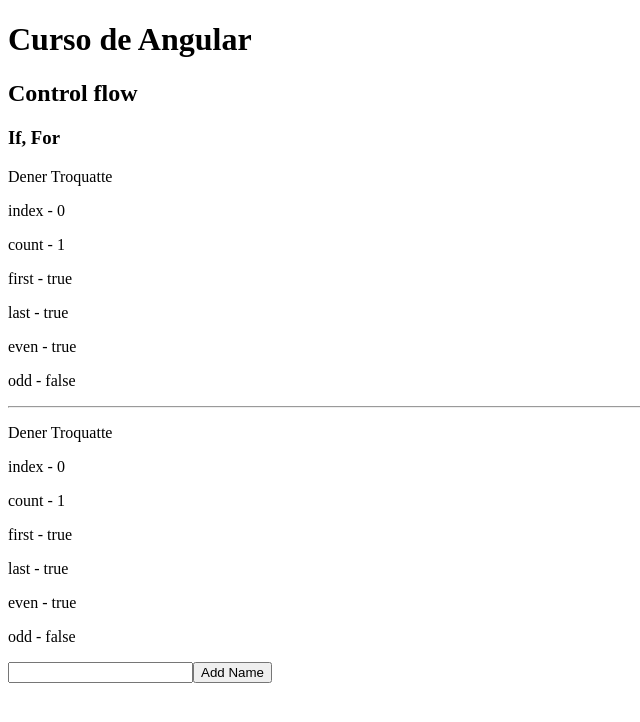
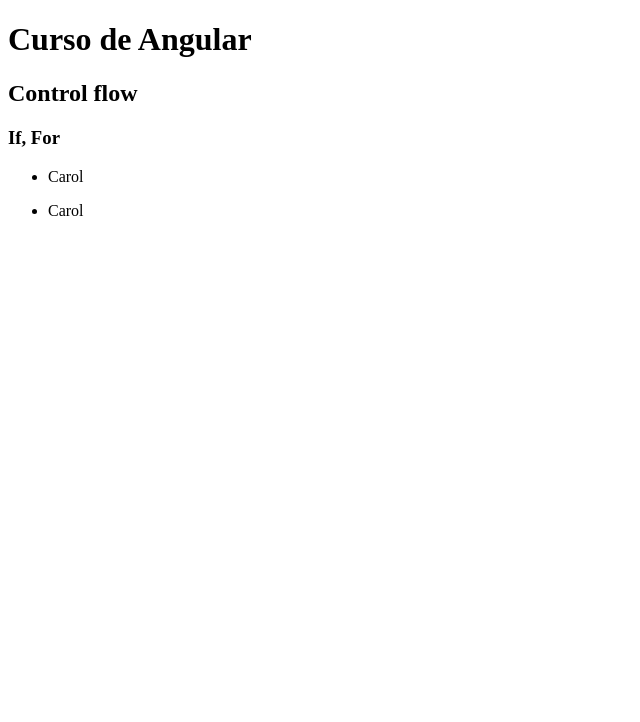
Before and after one commit to CarolMontteiro/CursoAngularVers-o-7, an Angular app: page / in a window 1280 px wide. Shown: the top 722 px of the page, without its empty margins (0-640 px from the left). Built offline with nearby package versions, Linux system fonts and the light colour scheme.

Commit message:
Aula de Control Floe: @For - @empty

```diff
--- a/src/app/components/template/template-control-flow/template-control-flow.component.html
+++ b/src/app/components/template/template-control-flow/template-control-flow.component.html
@@ -3,48 +3,22 @@
 <h3>If, For</h3>
 
 <!-- Nova Forma -->
-@for (
-     item of itens; track item.name;
-     let i = $index;
-     let c = $count;
-     let f = $first;
-     let l = $last;
-     let e = $even;
-     let o = $odd;
-) {
-     <p>{{ item.name }}</p>
-     <p>index - {{ i }}</p>
-     <p>count - {{ c }}</p>
-     <p>first - {{ f }}</p>
-     <p>last - {{ l }}</p>
-     <p>even - {{ e }}</p>
-     <p>odd - {{ o }}</p>
-}
-
-<hr>
-
+<ul>
+     @for( item of itens; track item.name) {
+          <li>{{ item.name }}</li>
+     }@empty {
+          <li>Não contém valores </li>
+     }
+</ul>
 
 <!-- Forma antiga -->
-<ng-container
-     *ngFor="
-     let item of itens;
-     let i = index;
-     let c = count;
-     let f = first;
-     let l = last;
-     let e = even;
-     let o = odd;
-     trackBy: trackByFn
-     "
->
-     <p>{{ item.name }}</p>
-     <p>index - {{ i }}</p>
-     <p>count - {{ c }}</p>
-     <p>first - {{ f }}</p>
-     <p>last - {{ l }}</p>
-     <p>even - {{ e }}</p>
-     <p>odd - {{ o }}</p>
-</ng-container>
-
-<input #name type="text">
-<button (click)="addNewName(name.value)">Add Name</button>
+<ul>
+     <ng-container *ngIf="itens.length === 0; else itensExist">
+          <li>Nao tem valores</li>
+     </ng-container>
+     <ng-template #itensExist>
+          <ng-container *ngFor="let item of itens">
+              <li> {{ item.name }} </li>
+          </ng-container>
+     </ng-template>
+</ul>
--- a/src/app/components/template/template-control-flow/template-control-flow.component.ts
+++ b/src/app/components/template/template-control-flow/template-control-flow.component.ts
@@ -12,7 +12,7 @@
 export class TemplateControlFlowComponent {
   public isTrue = false;
 
-  public itens = [{ name: 'Dener Troquatte' }];
+  public itens: Array<{ name: string }> = [{ name: 'Carol'}];
   public loadingData$: Observable<string[]> = of([
     'item 1',
     'item 2',
```
